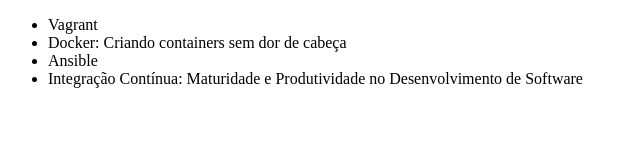
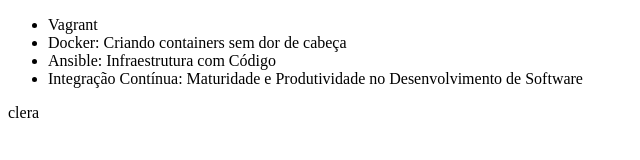
Before and after one commit to Leodolzane/alura-git, a plain HTML site: page index.html in a window 1280 px wide. Shown: the whole page, without its empty margins (0-640 px from the left). Drawn offline with Linux system fonts and the light colour scheme.

Commit message:
Mudando o nome do curso de Ansible

```diff
--- a/index.html
+++ b/index.html
@@ -8,8 +8,8 @@
     <ul>
         <li>Vagrant</li>
         <li>Docker: Criando containers sem dor de cabeça</li>
-        <li>Ansible</li>
+        <li>Ansible: Infraestrutura com Código</li>
         <li>Integração Contínua: Maturidade e Produtividade no Desenvolvimento de Software</li>
     </ul>
 </body>
-</html>
+</html>clera
```
